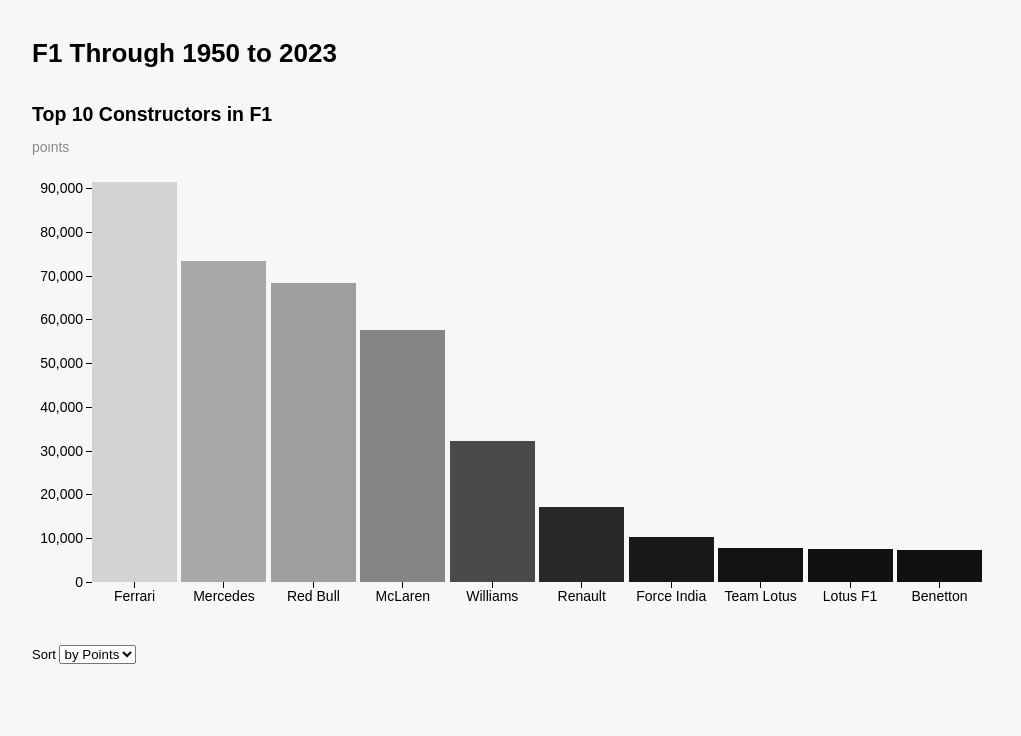
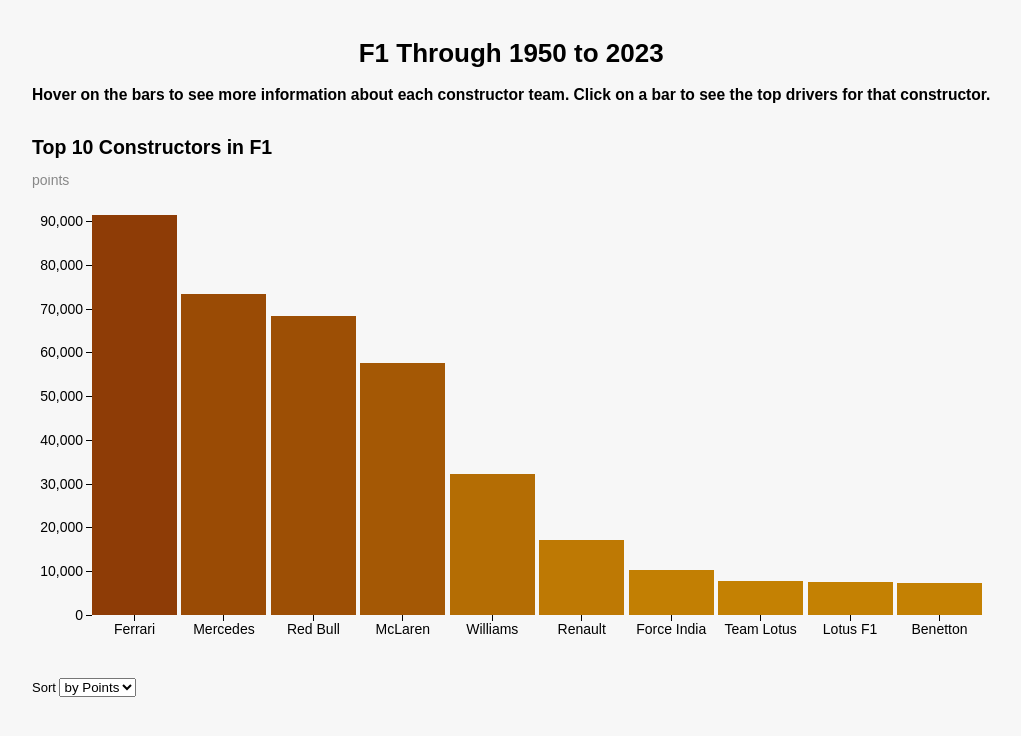
Before and after one commit to yuahmed/f1-data-vis, a plain HTML site: page index.html in a window 1280 px wide. Shown: the whole page, without its empty margins (6-1027 px from the left). Drawn offline with Linux system fonts and the light colour scheme; a web font is replaced by a local one.

Commit message:
update to colors, added instructions

```diff
--- a/css/style.css
+++ b/css/style.css
@@ -18,6 +18,9 @@ body {
     text-align: center;
   }
 
+  h3{
+    font-size: larger;
+  }
   /* Marks */
 
 .bar {
--- a/index.html
+++ b/index.html
@@ -26,6 +26,7 @@
     <div class="container">
         <div class="col-12 col-md-12 col-lg-12">
             <h1>F1 Through 1950 to 2023</h1>
+            <h3>Hover on the bars to see more information about each constructor team. Click on a bar to see the top drivers for that constructor. </h3>
         </div>
 
     </div>
--- a/js/constructorChart.js
+++ b/js/constructorChart.js
@@ -128,7 +128,7 @@ class ConstructorChart {
         const colorScale = d3
           .scaleLinear()
           .domain([data[0].racexgrid, 0]) //MAY NEED CHANGE
-          .range(["lightgrey", "black"]); //TEMPORARY
+          .range(["#8E3C06", "#C98703"]); //colors pass WebAIM
 
         // Draw the visualization for the first time
         driverChart = new DriverChart(
@@ -177,7 +177,7 @@ class ConstructorChart {
     vis.colorScale = d3
       .scaleLinear()
       .domain([vis.data[0][rankType], 0])
-      .range(["lightgrey", "black"]);
+      .range(["#8E3C06", "#C98703"]); //colors pass WebAIM
 
     // Add rectangles
     vis.bars = vis.chart
@@ -223,22 +223,3 @@ class ConstructorChart {
     vis.yAxisG.call(vis.yAxis);
   }
 }
-
-
-// // sorting in ascending order
-// var ascending = true;
-
-// d3.select("#change-sorting").on("click", function () {
-//   // Toggle sorting state
-//   ascending = !ascending;
-//   // Sort data based on the sorting state
-//   data.sort((a, b) => {
-//     if (ascending) {
-//       return a.points - b.points;
-//     } else {
-//       return b.stores - a.stores;
-//     }
-//   });
-//   // Update visualization
-//   updateVis();
-// });
```
